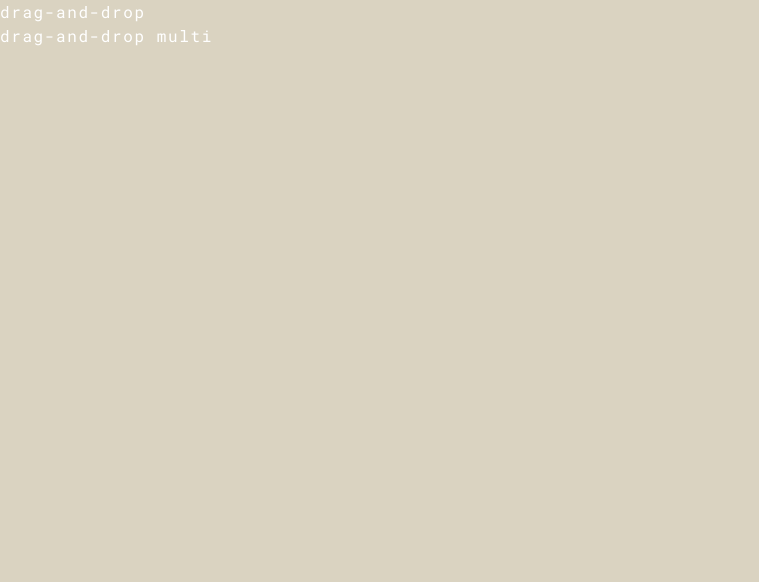
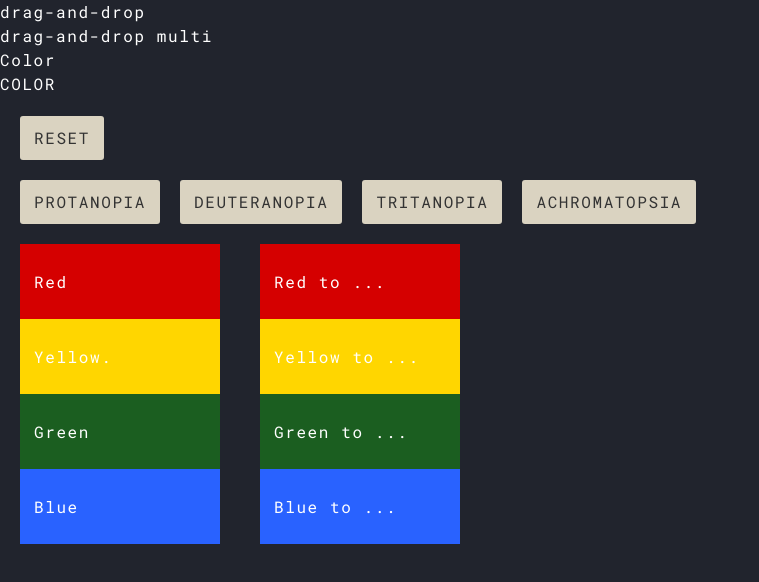
Before and after one commit to defunty/oreno-react-app, a React (Create React App) app: page /sb/color in a window 1280 px wide. Shown: the top 582 px of the page, without its empty margins (0-759 px from the left). Built offline with nearby package versions, Linux system fonts and the light colour scheme.

Commit message:
[Add] color page

```diff
--- /dev/null
+++ b/src/sandbox/Color.scss
@@ -0,0 +1,35 @@
+.Container {
+  background-color: rgb(33, 36, 45)!important;
+
+  button {
+    background-color: #dad3c1;
+    border-radius: 3px;
+    color: #333;
+    margin-left: 20px;
+    padding: 10px 14px;
+    width: auto;
+    margin-bottom: 20px;
+  }
+  .red {
+    color: red;
+  }
+  .green {
+    color: green;
+  }
+  .blue {
+    color: blue;
+  }
+}
+
+.title {
+  display: block;
+  margin-bottom: 20px;
+}
+
+.ButtonWrapper {
+  display: flex;
+}
+
+.BalletWrapper {
+  display: flex;
+}
--- /dev/null
+++ b/src/sandbox/Color.tsx
@@ -0,0 +1,242 @@
+import React, {useState, useEffect} from 'react';
+import * as lodash from 'lodash'
+import './Color.scss'
+
+const Color = () => {
+
+  type RGB = {
+    r: number,
+    g: number,
+    b: number
+  }
+  type LMS = {
+    l: number,
+    m: number,
+    s: number
+  }
+  type Matrix = [
+    number,
+    number,
+    number
+  ]
+  type ColorVisionMatrix = [
+    number, number, number,
+    number, number, number,
+    number, number, number
+  ]
+
+  const [color, setColor] = useState<RGB[]>([
+    {r: 213, g: 0, b: 0},{r: 213, g: 0, b: 0},
+    {r:255 , g:214 , b:0 },{r:255 , g:214 , b:0 },
+    {r: 27, g: 94, b: 32},{r: 27, g: 94, b: 32},
+    {r:41 , g:98 , b:255 },{r:41 , g:98 , b:255 }
+  ])
+  const [style, setStyle] = useState<any>([{},{},{},{},{},{},{},{}])
+  useEffect(() => {
+    console.log(color)
+    const tmpStyle = {
+      border: '#fff',
+      color: '#fff',
+      margin: '0 20px',
+      padding: '0 14px',
+      height: '75px',
+      width: '200px',
+      lineHeight: '75px',
+      background: 'black'
+    }
+
+    const tmpRed1Style = lodash.cloneDeep(tmpStyle)
+    const tmpRed2Style = lodash.cloneDeep(tmpStyle)
+    const tmpYellow1Style = lodash.cloneDeep(tmpStyle)
+    const tmpYellow2Style = lodash.cloneDeep(tmpStyle)
+    const tmpGreen1Style = lodash.cloneDeep(tmpStyle)
+    const tmpGreen2Style = lodash.cloneDeep(tmpStyle)
+    const tmpBlue1Style = lodash.cloneDeep(tmpStyle)
+    const tmpBlue2Style = lodash.cloneDeep(tmpStyle)
+    tmpRed1Style['background'] = `rgb(${color[0].r}, ${color[0].g}, ${color[0].b})`
+    tmpRed2Style['background'] = `rgb(${color[1].r}, ${color[1].g}, ${color[1].b})`
+    tmpYellow1Style['background'] = `rgb(${color[2].r}, ${color[2].g}, ${color[2].b})`
+    tmpYellow2Style['background'] = `rgb(${color[3].r}, ${color[3].g}, ${color[3].b})`
+    tmpGreen1Style['background'] = `rgb(${color[4].r}, ${color[4].g}, ${color[4].b})`
+    tmpGreen2Style['background'] = `rgb(${color[5].r}, ${color[5].g}, ${color[5].b})`
+    tmpBlue1Style['background'] = `rgb(${color[6].r}, ${color[6].g}, ${color[6].b})`
+    tmpBlue2Style['background'] = `rgb(${color[7].r}, ${color[7].g}, ${color[7].b})`
+
+    setStyle([
+      tmpRed1Style,
+      tmpRed2Style,
+      tmpYellow1Style,
+      tmpYellow2Style,
+      tmpGreen1Style,
+      tmpGreen2Style,
+      tmpBlue1Style,
+      tmpBlue2Style
+    ])
+  }, [color])
+
+  const RGB_TO_MATRIX = [
+    0.31399022, 0.63951294, 0.04649755,
+    0.15537241, 0.75789446, 0.08670142,
+    0.01775239, 0.10944209, 0.87256922,
+  ]
+  const LMS_TO_RGB_MATRIX = [
+    5.47221206, -4.6419601, 0.16963708,
+    -1.1252419, 2.29317094, -0.1678952,
+    0.02980165, -0.19318073, 1.16364789,
+  ]
+
+  const PROTANOPIA_SIM = [
+    0.0, 1.05118294, -0.05116099,
+    0.0, 1.0, 0.0,
+    0.0, 0.0, 1.0,
+  ]
+  const DEUTERANOPIA_SIM = [
+    1.0, 0.0, 0.0,
+    0.9513092, 0.0, 0.04866992,
+    0.0, 0.0, 1.0,
+  ]
+  const TRITANOPIA_SIM = [
+    1.0, 0.0, 0.0,
+    0.0, 1.0, 0.0,
+    -0.86744736, 1.86727089, 0.0,
+  ]
+  const ACHROMATOPSIA_SIM = [
+    0.212656, 0.715158, 0.072186,
+  ]
+
+  const reset = () => {
+    setColor([
+      {r: 213, g: 0, b: 0},{r: 213, g: 0, b: 0},
+      {r:255 , g:214 , b:0 },{r:255 , g:214 , b:0 },
+      {r: 27, g: 94, b: 32},{r: 27, g: 94, b: 32},
+      {r:41 , g:98 , b:255 },{r:41 , g:98 , b:255 }
+    ])
+  }
+
+  const simulate: any = (colorVisionMatrix: ColorVisionMatrix) => {
+    console.log('simulate!');
+
+    //const rgb: RGB =
+    const sim = (rgb: RGB) => {
+      const rgbMatrix: Matrix = [
+        rgb.r / 255,
+        rgb.g / 255,
+        rgb.b / 255
+      ]
+
+      //const lmsMatrix = multiplyMatrix3x3And3x1(RGB_TO_MATRIX, rgbMatrix)
+      const lmsMatrix: Matrix = [
+        RGB_TO_MATRIX[0] * rgbMatrix[0] + RGB_TO_MATRIX[1] * rgbMatrix[1] + RGB_TO_MATRIX[2] * rgbMatrix[2],
+        RGB_TO_MATRIX[3] * rgbMatrix[0] + RGB_TO_MATRIX[4] * rgbMatrix[1] + RGB_TO_MATRIX[5] * rgbMatrix[2],
+        RGB_TO_MATRIX[6] * rgbMatrix[0] + RGB_TO_MATRIX[7] * rgbMatrix[1] + RGB_TO_MATRIX[8] * rgbMatrix[2],
+      ]
+      const simLmsMatrix: Matrix = [
+        colorVisionMatrix[0] * lmsMatrix[0] + colorVisionMatrix[1] * lmsMatrix[1] + colorVisionMatrix[2] * lmsMatrix[2],
+        colorVisionMatrix[3] * lmsMatrix[0] + colorVisionMatrix[4] * lmsMatrix[1] + colorVisionMatrix[5] * lmsMatrix[2],
+        colorVisionMatrix[6] * lmsMatrix[0] + colorVisionMatrix[7] * lmsMatrix[1] + colorVisionMatrix[8] * lmsMatrix[2],
+      ]
+      const simRgbMatrix: Matrix = [
+        LMS_TO_RGB_MATRIX[0] * simLmsMatrix[0] + LMS_TO_RGB_MATRIX[1] * simLmsMatrix[1] + LMS_TO_RGB_MATRIX[2] * simLmsMatrix[2],
+        LMS_TO_RGB_MATRIX[3] * simLmsMatrix[0] + LMS_TO_RGB_MATRIX[4] * simLmsMatrix[1] + LMS_TO_RGB_MATRIX[5] * simLmsMatrix[2],
+        LMS_TO_RGB_MATRIX[6] * simLmsMatrix[0] + LMS_TO_RGB_MATRIX[7] * simLmsMatrix[1] + LMS_TO_RGB_MATRIX[8] * simLmsMatrix[2],
+      ]
+      const simRgb: RGB = {
+        r: simRgbMatrix[0] * 255,
+        g: simRgbMatrix[1] * 255,
+        b: simRgbMatrix[2] * 255
+      }
+      const snitizedSimRgb: RGB = {
+        r: Math.round(Math.min(Math.max(simRgb.r, 0), 255)),
+        g: Math.round(Math.min(Math.max(simRgb.g, 0), 255)),
+        b: Math.round(Math.min(Math.max(simRgb.b, 0), 255))
+      }
+      console.log(snitizedSimRgb);
+      return snitizedSimRgb;
+    }
+    const tmpRedColor = sim(color[0])
+    const tmpYellowColor = sim(color[2])
+    const tmpGreenColor = sim(color[4])
+    const tmpBlueColor = sim(color[6])
+    setColor([
+      color[0],
+      tmpRedColor,
+      color[2],
+      tmpYellowColor,
+      color[4],
+      tmpGreenColor,
+      color[6],
+      tmpBlueColor
+    ])
+  }
+
+  const simulateAchromatopsia: any = (colorVisionMatrix: ColorVisionMatrix) => {
+    const sim = (rgb: RGB) => {
+      const rgbMatrix: Matrix = [
+        rgb.r / 255,
+        rgb.g / 255,
+        rgb.b / 255
+      ]
+
+      const simRgbValue = [rgbMatrix[0] * ACHROMATOPSIA_SIM[0] + rgbMatrix[1] * ACHROMATOPSIA_SIM[1] + rgbMatrix[2] * ACHROMATOPSIA_SIM[2]]
+
+      const simRgbMatrix = Array(3).fill(simRgbValue)
+
+      const simRgb: RGB = {
+        r: simRgbMatrix[0] * 255,
+        g: simRgbMatrix[1] * 255,
+        b: simRgbMatrix[2] * 255
+      }
+      const snitizedSimRgb: RGB = {
+        r: Math.round(Math.min(Math.max(simRgb.r, 0), 255)),
+        g: Math.round(Math.min(Math.max(simRgb.g, 0), 255)),
+        b: Math.round(Math.min(Math.max(simRgb.b, 0), 255))
+      }
+      return snitizedSimRgb;
+    }
+    const tmpRedColor = sim(color[0])
+    const tmpYellowColor = sim(color[2])
+    const tmpGreenColor = sim(color[4])
+    const tmpBlueColor = sim(color[6])
+    setColor([
+      color[0],
+      tmpRedColor,
+      color[2],
+      tmpYellowColor,
+      color[4],
+      tmpGreenColor,
+      color[6],
+      tmpBlueColor
+    ])
+  }
+
+  return (
+    <div>
+      <h1 className="title">COLOR</h1>
+      <button onClick={reset}>RESET</button>
+      <div className="ButtonWrapper">
+        <button onClick={() => {simulate(PROTANOPIA_SIM)}}>PROTANOPIA</button>
+        <button onClick={() => {simulate(DEUTERANOPIA_SIM)}}>DEUTERANOPIA</button>
+        <button onClick={() => {simulate(TRITANOPIA_SIM)}}>TRITANOPIA</button>
+        <button onClick={() => {simulateAchromatopsia()}}>ACHROMATOPSIA</button>
+      </div>
+      <div className="BalletWrapper">
+        <div style={style[0]}>Red</div>
+        <div style={style[1]}>Red to ...</div>
+      </div>
+      <div className="BalletWrapper">
+        <div style={style[2]}>Yellow.</div>
+        <div style={style[3]}>Yellow to ...</div>
+      </div>
+      <div className="BalletWrapper">
+        <div style={style[4]}>Green</div>
+        <div style={style[5]}>Green to ...</div>
+      </div>
+      <div className="BalletWrapper">
+        <div style={style[6]}>Blue</div>
+        <div style={style[7]}>Blue to ...</div>
+      </div>
+    </div>
+  )
+}
+
+export default Color;
--- a/src/sandbox/Sandbox.tsx
+++ b/src/sandbox/Sandbox.tsx
@@ -1,6 +1,7 @@
 import React, {useState} from 'react';
 import DND from './DND'
 import DNDMulti from './DNDMulti'
+import Color from './Color'
 import {
   BrowserRouter as Router,
   Switch,
@@ -12,12 +13,14 @@ import './sandbox.scss'
 function Sandbox() {
   return (
       <div>
-        <div><Link to="./dnd">drag-and-drop</Link></div>
-        <div><Link to="./dnd-multi">drag-and-drop multi</Link></div>
+        <div><Link to="/sb//dnd">drag-and-drop</Link></div>
+        <div><Link to="/sb/dnd-multi">drag-and-drop multi</Link></div>
+        <div><Link to="/sb/color">Color</Link></div>
         <Switch>
           <Route exact path="/sb/" children={<Top />} />
           <Route exact path="/sb/dnd" children={<DND />} />
           <Route exact path="/sb/dnd-multi" children={<DNDMulti />} />
+          <Route exact path="/sb/color" children={<Color />} />
         </Switch>
       </div>
   )
```
